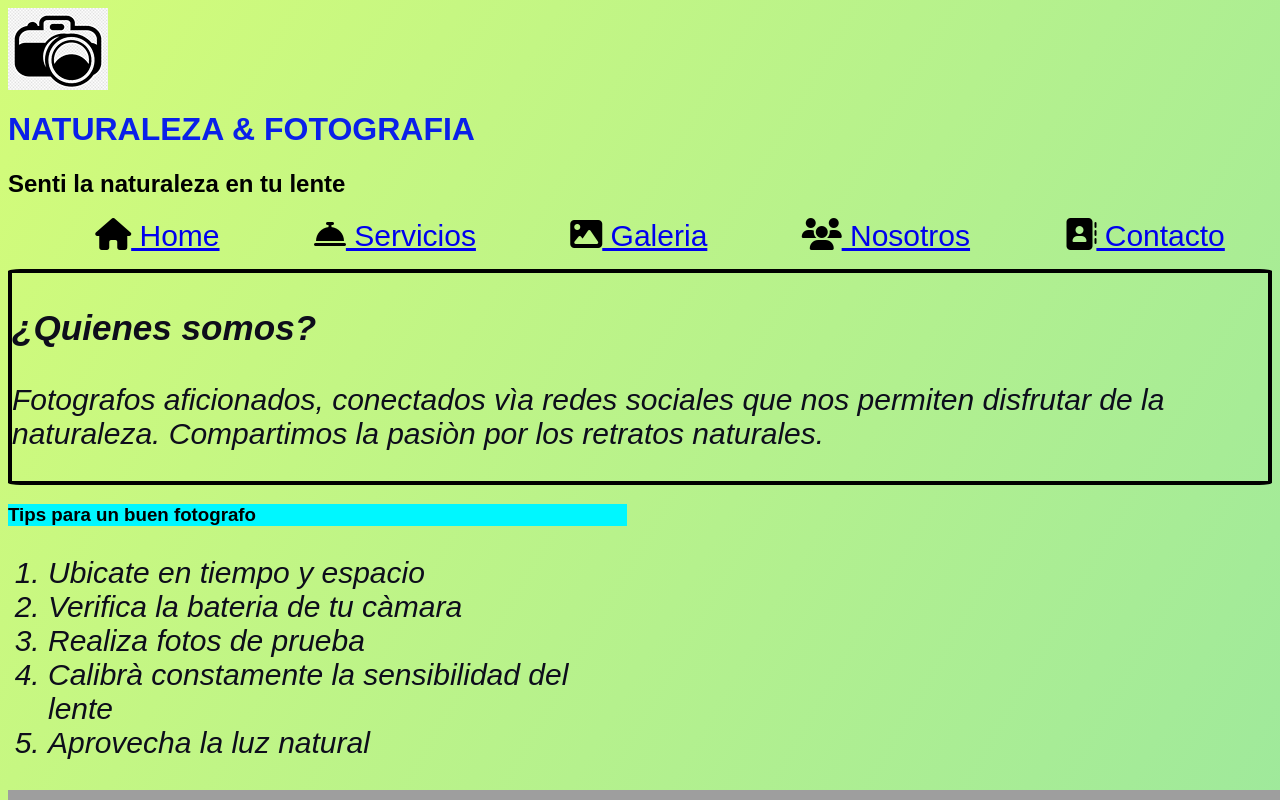
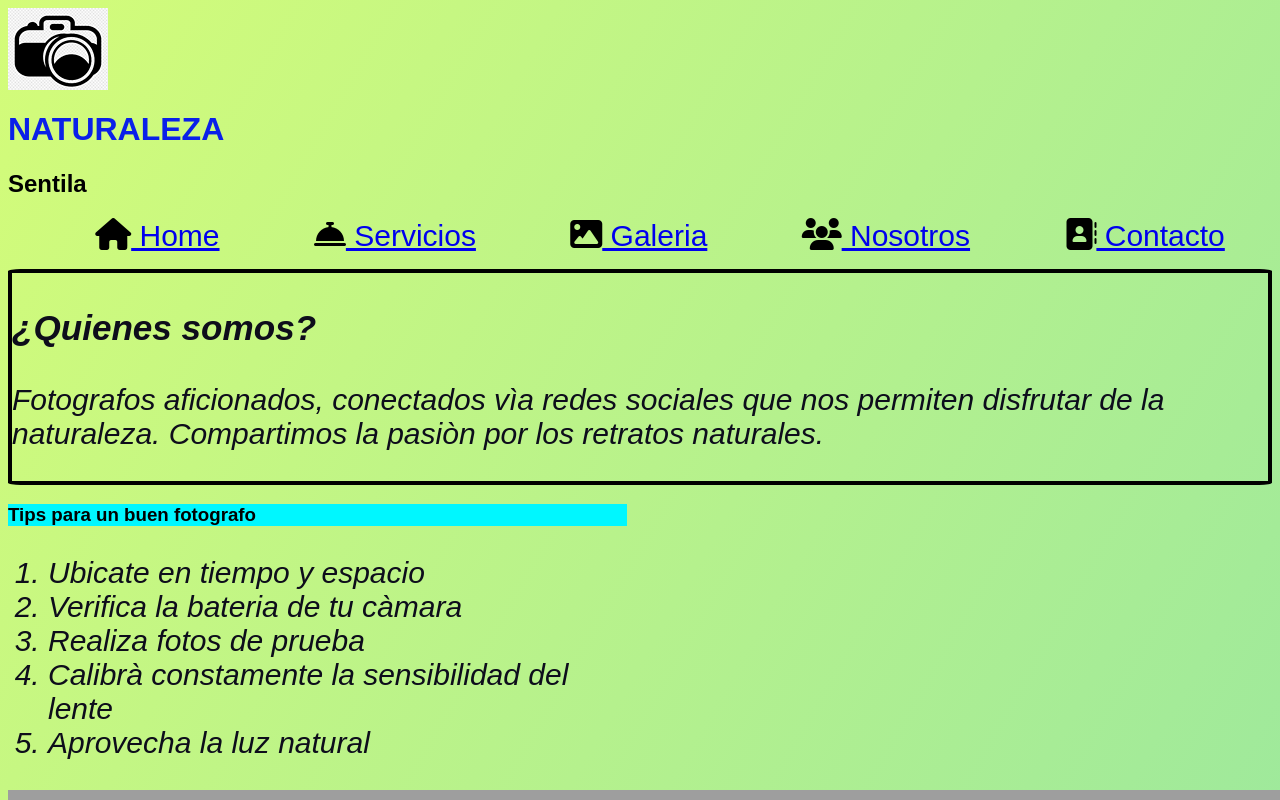
Before and after one commit to chapitaguss/fotografiagus, a plain HTML site: page index.html in a window 1280 px wide. Shown: the top 800 px of the page. Drawn offline with Linux system fonts and the light colour scheme; grey boxes are pictures that could not be loaded.

Commit message:
Cambie los titulos

```diff
--- a/index.html
+++ b/index.html
@@ -21,8 +21,8 @@
   <body class="background">
     <header>
       <span class="icon"></span>
-      <h1 class="Titulo">NATURALEZA & FOTOGRAFIA</h1>
-      <h2>Senti la naturaleza en tu lente</h2>
+      <h1 class="Titulo">NATURALEZA</h1>
+      <h2>Sentila</h2>
       <nav>
         <ul class="menu">
           <li>
```
